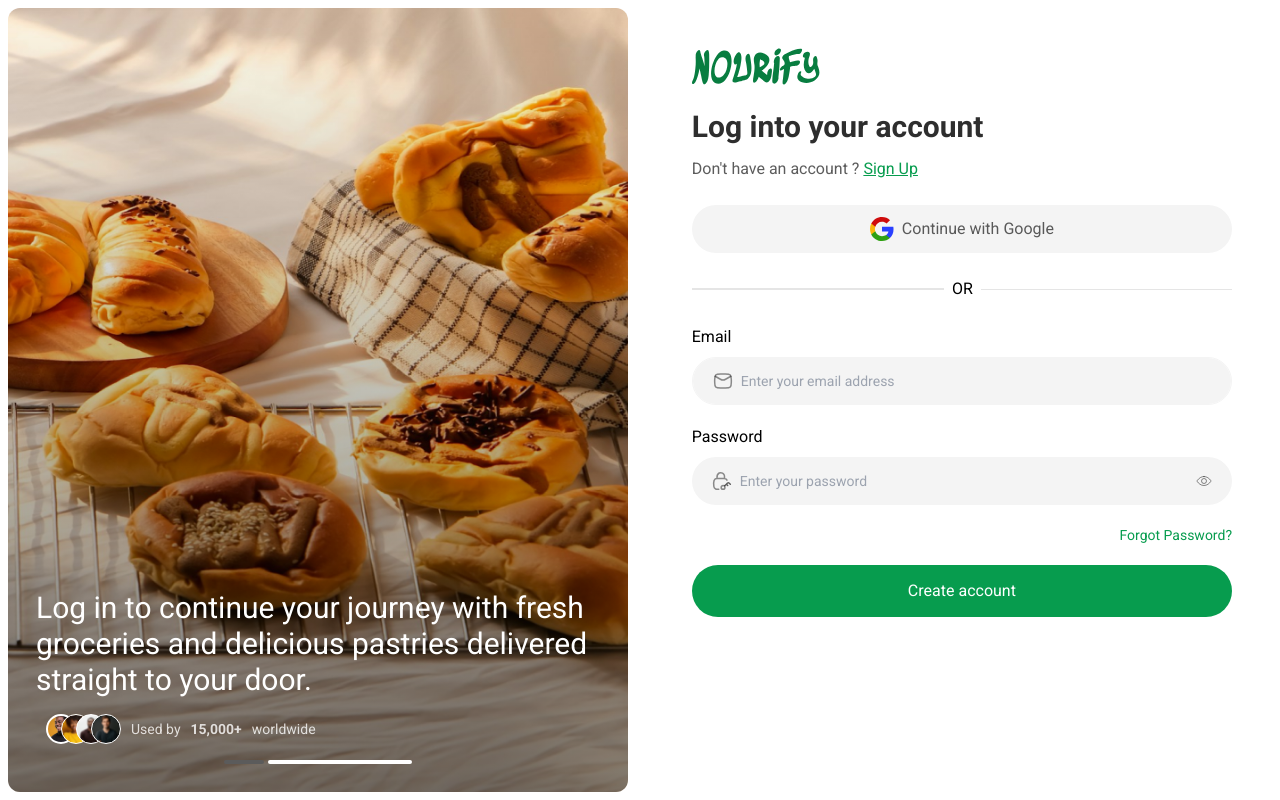
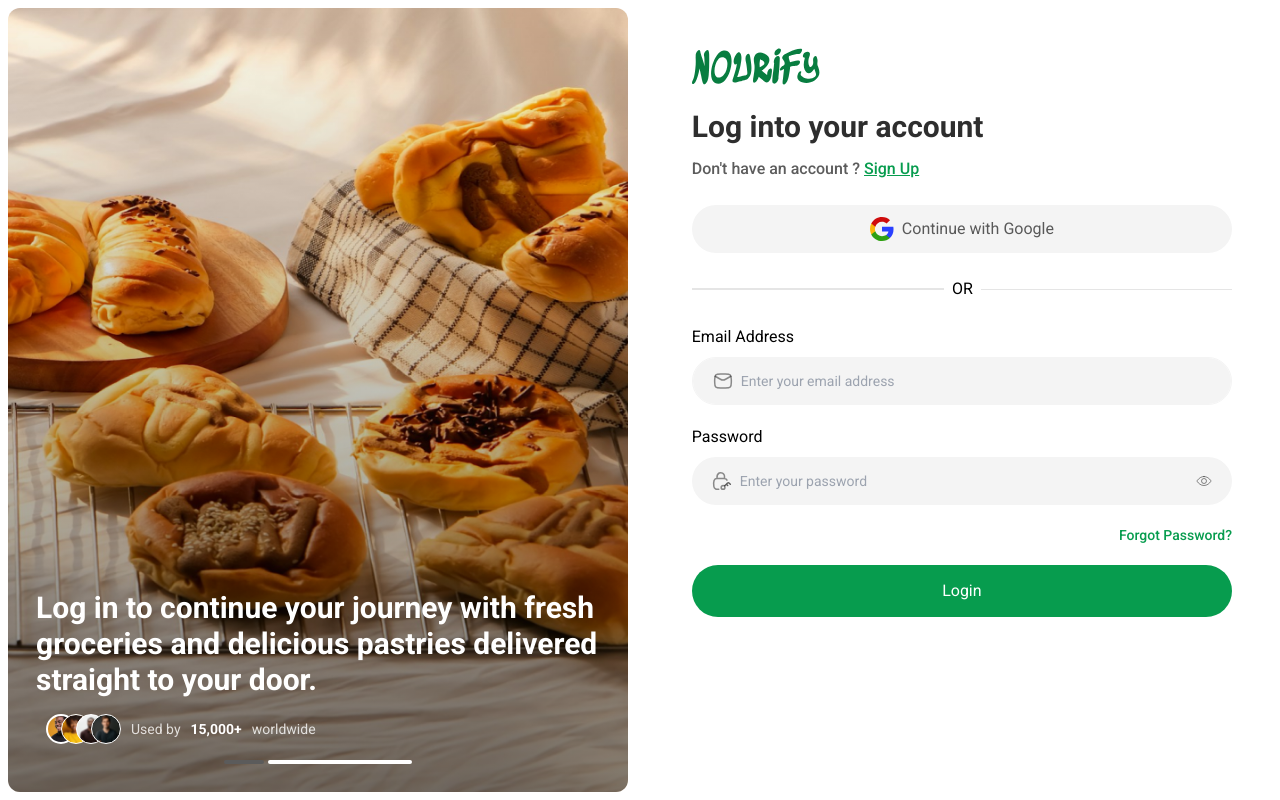
Before and after one commit to Nourify-develop/Nourify, a Next.js app: page /login in a window 1280 px wide. Built offline with nearby package versions, Linux system fonts and the light colour scheme; a web font is replaced by a local one.

Commit message:
Feat: Updated hover states for login and signup pages

```diff
--- a/src/app/globals.css
+++ b/src/app/globals.css
@@ -75,6 +75,12 @@ body {
   background-color: #F4F4F4;
   transition: all ease-in-out .2s;
 
+}
+.transition{
+  transition: all ease-in-out .2s;
+}
+.transition:hover{
+  transition: all ease-in-out .2s;
 }
 
 
--- a/src/app/login/page.tsx
+++ b/src/app/login/page.tsx
@@ -26,13 +26,13 @@ const Login = () => {
         <div className="absolute w-full h-full bg-gradient-to-b from-transparent to-black/50   top-0 left-0 rounded-xl z-0"></div>
 
         <div className="relative z-10 space-y-4">
-          <Typography.p className="text-white !text-3xl font-extralight">
+          <Typography.p className="text-white !text-3xl font-semibold">
             Log in to continue your journey with fresh groceries and delicious
             pastries delivered straight to your door.
           </Typography.p>
           <Typography.s className="!text-sm text-white/80 pl-2.5 flex justify-start items-center gap-2.5 transition-opacity duration-1000">
             <img src="/general.svg" alt="General Icon" />
-            Used by<span className="font-bold">15,000+</span>worldwide
+            Used by<span className="font-bold text-white">15,000+</span>worldwide
           </Typography.s>
         </div>
         <div className="relative z-10 flex gap-1 justify-center items-center">
@@ -54,7 +54,7 @@ const Login = () => {
           <Typography.h2 className="!text-3xl !text-primary/90 !font-bold">
             Log into your account
           </Typography.h2>
-          <Typography.p className="text-primary/70 text-base ">
+          <Typography.p className="text-primary/70 text-base font-medium ">
             Don't have an account ?{" "}
             <Link href={`/signup`} className="text-secondary underline ">
               Sign Up{" "}
@@ -62,7 +62,7 @@ const Login = () => {
           </Typography.p>
         </div>
         <div className="flex flex-col gap-5">
-          <button className="w-full text-primary/70 flex justify-center gap-2 items-center py-3 bg-gray-1 rounded-[50px]">
+          <button className="w-full text-primary/70 flex justify-center gap-2 items-center py-3 bg-gray-1 hover:bg-gray-2 transition rounded-[50px]">
             <img src="/googleg logo 1.svg" />
             Continue with Google
           </button>
@@ -72,9 +72,9 @@ const Login = () => {
           <p>OR</p>
           <hr className="w-full" />
         </div>
-        <form action="" className="flex flex-col s gap-5">
+        <form action="" className="flex flex-col gap-5">
           <div className=" input-container flex flex-col gap-2 ">
-            <label htmlFor="">Email</label>
+            <label htmlFor="">Email Address</label>
             <div className=" relative flex justify-start border border-gray-1 items-center w-full  gap-2  rounded-[50px] h-12 transition-all  ">
               <span className="bg absolute left-5">
                 <img src="/mail-01.svg" />
@@ -111,11 +111,11 @@ const Login = () => {
               </span>
             </div>
           </div>
-          <div className="flex gap-2 items-center text-sm justify-end text-secondary ">
+          <div className="flex gap-2 items-center text-sm justify-end text-secondary font-medium">
             <Link href={``}>Forgot Password?</Link>
           </div>
-          <button className="flex w-full justify-center items-center py-3.5 bg-secondary rounded-[60px] text-white text-base">
-            Create account
+          <button className="flex w-full justify-center items-center py-3.5 bg-secondary hover:bg-green-dark transition rounded-[60px] text-white ">
+            Login
           </button>
         </form>
       </section>
@@ -124,17 +124,3 @@ const Login = () => {
 };
 
 export default Login;
-
-<style jsx>{`
-  .input-field {
-    transition: all ease-in-out 0.3s;
-  }
-
-  .input-field input:not(:placeholder-shown) ~ .icon-wrapper {
-    opacity: 0; /* Hide icon when typing */
-  }
-
-  .icon-wrapper {
-    transition: opacity 0.3s;
-  }
-`}</style>;
--- a/src/app/signup/page.tsx
+++ b/src/app/signup/page.tsx
@@ -15,20 +15,28 @@ const SignUp = () => {
     <Wrapper className="flex w-full !h-auto lg:h-full !p-2 gap-6 bg-white">
       <section
         className="hidden
-        h-auto lg:h-auto sm:flex flex-col gap-4 rounded-xl justify-end w-1/2 bg-cover bg-center p-7 relative"
+        h-auto lg:h-auto md:flex flex-col gap-4 rounded-xl justify-end w-1/2 bg-cover bg-center p-7 relative"
         style={{
-          backgroundImage: "url('/images/bg-1.png')",
+          backgroundImage: "url('/images/signup-bg.png')",
         }}
       >
-        <Typography.p className="text-white !text-3xl">
-          Welcome to Nourify, your trusted source for fresh groceries and
-          pastries. Creating an account with us is the first step to enjoying a
-          seamless shopping experience.
-        </Typography.p>
-        <Typography.s className="!text-sm text-white/80 pl-2.5 flex justify-start items-center gap-2.5 transition-opacity duration-1000">
-          <img src="/general.svg" alt="General Icon" />
-          Used by 15,000+ worldwide
-        </Typography.s>
+        <div className="absolute w-full h-full bg-gradient-to-b from-transparent to-black/50   top-0 left-0 rounded-xl z-0"></div>
+
+        <div className="relative z-10 space-y-4">
+          <Typography.p className="text-white !text-3xl font-semibold">
+            Welcome to Nourify, your trusted source for fresh groceries and
+            pastries. Creating an account with us is the first step to enjoying
+            a seamless shopping experience.
+          </Typography.p>
+          <Typography.s className="!text-sm text-white/80 pl-2.5 flex justify-start items-center gap-2.5 transition-opacity duration-1000">
+            <img src="/general.svg" alt="General Icon" />
+            Used by<span className="font-bold text-white">15,000+</span>worldwide
+          </Typography.s>
+        </div>
+        <div className="relative z-10 flex gap-1 justify-center items-center">
+          <div className="w-10 h-1 rounded-full bg-gray-3"></div>
+          <div className="w-36 h-1 rounded-full bg-white"></div>
+        </div>
       </section>
       <section className="p-5 lg:p-10 pb-32 flex flex-col h-full gap-5 md:gap-6 w-full sm:w-1/2">
         <Link href={`/`}>
@@ -43,7 +51,7 @@ const SignUp = () => {
           <Typography.h2 className="!text-3xl !text-primary/90 !font-bold">
             Create an account
           </Typography.h2>
-          <Typography.p className="text-primary/70 text-base ">
+          <Typography.p className="text-primary/70 text-base font-medium ">
             Already have an account ?{" "}
             <Link href={`/login`} className="text-secondary underline ">
               Log in{" "}
@@ -51,7 +59,7 @@ const SignUp = () => {
           </Typography.p>
         </div>
         <div className="flex flex-col gap-5">
-          <button className="w-full text-primary/70 flex justify-center gap-2 items-center py-3 bg-gray-1 rounded-[50px] hover:shadow-md">
+          <button className="w-full text-primary/70 flex justify-center gap-2 items-center py-3 bg-gray-1 hover:bg-gray-2 transition rounded-[50px]">
             <img src="/googleg logo 1.svg" />
             Continue with Google
           </button>
@@ -61,7 +69,7 @@ const SignUp = () => {
           <p>OR</p>
           <hr className="w-full" />
         </div>
-        <form action="" className="flex flex-col s gap-5">
+        <form action="" className="flex flex-col gap-5">
           <div className="flex sm:flex-row flex-col gap-5 w-full">
             <div className="flex flex-col gap-2 w-full">
               <label htmlFor="">First name</label>
@@ -77,7 +85,7 @@ const SignUp = () => {
               <input
                 type="text"
                 name="LastName"
-                className="input-field w-full py-3.5 placeholder:text-sm focus:outline-none text-sm bg-gray-1 border border-gray-1 px-5  rounded-[50px]"
+                className="input-field w-full py-3.5 placeholder:text-sm focus:outline-0 text-sm bg-gray-1 border border-gray-1 px-5  rounded-[50px]"
                 placeholder="Enter your last name"
               />
             </div>
@@ -93,7 +101,6 @@ const SignUp = () => {
                 type="email"
                 placeholder="Enter your email address"
                 className=" input-field placeholder:text-sm text-sm  px-12 w-full h-full rounded-[50px] focus:outline-0 appearance-none "
-
               />
             </div>
           </div>
@@ -133,7 +140,7 @@ const SignUp = () => {
               </Link>
             </label>
           </div>
-          <button className="flex w-full justify-center items-center py-3.5 bg-secondary rounded-[60px] text-white text-base">
+          <button className="flex w-full justify-center items-center py-3.5 bg-secondary hover:bg-green-dark transition rounded-[60px] text-white text-base">
             Create account
           </button>
         </form>
```
Also changed, not shown: public/images/signup-bg.png (added).
